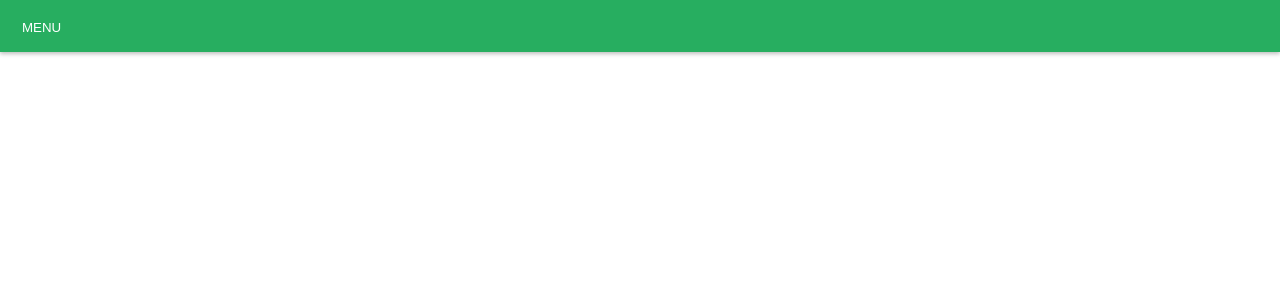
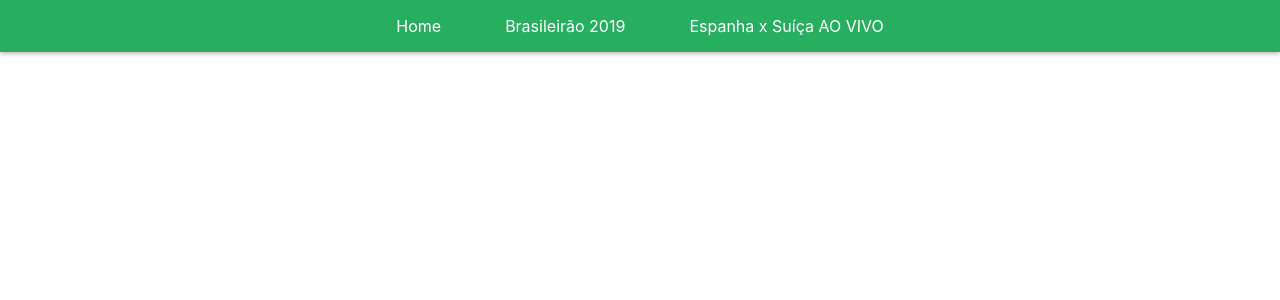
Before and after one commit to Rosinele/FrontEndbyFacebookDeveloperCircle, a React (Create React App) app in the folder 09 - Desenvolvimento com React.js/curso-platzi-soccer/: page / in a window 1280 px wide. Shown: the top 300 px of the page. Built offline with nearby package versions, Linux system fonts and the light colour scheme.

Commit message:
Barra de navegação responsiva

```diff
--- a/09 - Desenvolvimento com React.js/curso-platzi-soccer/src/NavBar.js
+++ b/09 - Desenvolvimento com React.js/curso-platzi-soccer/src/NavBar.js
@@ -15,11 +15,22 @@
     }
 ];
 const NavBar = () => {
-    const isBigEnough = useMediaQuery({ query: "(min-width: 510px)"});
+    const isBigEnough = useMediaQuery({ query: "(min-width: 575px)" });
     console.log("isBigEnough");
+
     const [open, setOpen] = React.useState();
+    const appLinks = links.map(l => (
+        <a key={l.to} href={l.to} className="nav-link">
+            {l.text}
+        </a>
+    ));
     return (
         <nav className='nav-bar'>
+            {isBigEnough ? (
+                <div className="nav-big">
+                    {appLinks}
+                </div>
+            ) : (
                     <div className='nav-samll'>
                         <button
                             className='nav-small__button'
@@ -34,13 +45,12 @@
                             className="nav-small__links"
                             style={{ display: open ? "block" : "none" }}
                         >
-                    {links.map(l => (
-                        <a key={l.to} href={l.to} className="nav-link">
-                            {l.text}
-                        </a>
-                    ))}
+                            {appLinks}
                         </div>
                     </div>
+
+                )}
+
         </nav>
     );
 };
```
Lines whose indentation alone changed are shown as unchanged.
